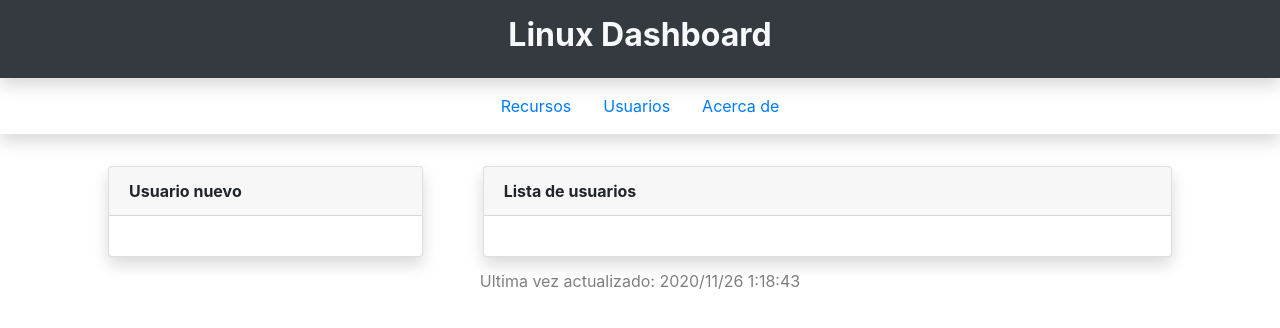
After one commit to devRobots/linux-dashboard, a PHP site: page /pages/usuarios.php in a window 1280 px wide. The commit adds this page. Shown: the top 328 px of the page. Run offline with PHP 8.4, Linux system fonts and the light colour scheme; some libraries are stand-ins or nearby versions.

Commit message:
Diseño web

```diff
--- a/js/donut-ram.js
+++ b/js/donut-ram.js
@@ -3,8 +3,8 @@ google.charts.setOnLoadCallback(drawChart);
 function drawChart() {
 	var data = google.visualization.arrayToDataTable([
 		['MB', 'Porcentaje'],
-		['Usada: 2010244k', 50.886069540916544],
-		['Libre: 1940236k', 49.113930459083456]
+		['Usada: 2208492k', 55.904396427775865],
+		['Libre: 1741988k', 44.095603572224135]
 	]);
 
 	var options = {
--- a/js/gauge-cpu.js
+++ b/js/gauge-cpu.js
@@ -5,9 +5,9 @@ function drawChart() {
 
 	var data = google.visualization.arrayToDataTable([
 		['Label', 'Value'],
-		['1 minuto', 12.600000],
-        ['5 minuto', 13.000000],
-        ['15 minuto', 17.700000]
+		['1 minuto', 5.200000],
+        ['5 minuto', 4.500000],
+        ['15 minuto', 10.500000]
 	]);
 
 	var options = {
--- /dev/null
+++ b/js/update-time.js
@@ -0,0 +1,6 @@
+var today = new Date();
+var date = today.getFullYear() + "/" + (today.getMonth() + 1) + "/" + today.getDate();
+var time = today.getHours() + ":" + today.getMinutes() + ":" + today.getSeconds();
+var dateTime = date + " " + time;
+var output = "Ultima vez actualizado: " + dateTime
+document.getElementById("date").innerHTML = output
--- /dev/null
+++ b/pages/usuarios.php
@@ -0,0 +1,82 @@
+<!DOCTYPE html>
+<html lang="es">
+
+<head>
+	<meta charset="UTF-8">
+	<meta http-equiv="refresh" content="30">
+
+	<title>Parcial III Linux</title>
+
+	<script type="text/javascript" src="https://www.gstatic.com/charts/loader.js"></script>
+	<link rel="stylesheet" href="https://cdn.jsdelivr.net/npm/bootstrap@4.5.3/dist/css/bootstrap.min.css" integrity="sha384-TX8t27EcRE3e/ihU7zmQxVncDAy5uIKz4rEkgIXeMed4M0jlfIDPvg6uqKI2xXr2" crossorigin="anonymous">
+
+	<!-- Scripts de Graficas -->
+	<script type="text/javascript" src="../js/donut-ram.js"></script>
+	<script type="text/javascript" src="../js/gauge-cpu.js"></script>
+</head>
+
+<body>
+	<!-- Header -->
+	<nav>
+		<ul class="navbar navbar-dark bg-dark nav py-md-3 shadow justify-content-center">
+			<li class="nav-item text-light">
+				<h2><strong>Linux Dashboard</strong></h2>
+			</li>
+		</ul>
+		<ul class="nav py-md-2 shadow justify-content-center">
+			<li class="nav-item">
+				<a class="nav-link" href="dashboard.php">Recursos</a>
+			</li>
+			<li class="nav-item">
+				<a class="nav-link active" href="#">Usuarios</a>
+			</li>
+			<li class="nav-item">
+				<a class="nav-link" href="#">Acerca de</a>
+			</li>
+		</ul>
+	</nav>
+
+	<!-- Contenedores -->
+	<div class="container py-md-4">
+		<div class="card-deck p-md-2">
+			<div class="col-4">
+				<div class="card shadow">
+					<div class="card-header">
+						<strong>Usuario nuevo</strong>
+					</div>
+					<div class="card-body ">
+						<!--  -->
+					</div>
+				</div>
+			</div>
+			<div class="col-8">
+				<div class="card shadow">
+					<div class="card-header">
+						<strong>Lista de usuarios</strong>
+					</div>
+					<div class="card-body">
+						<!--  -->
+					</div>
+				</div>
+			</div>
+		</div>
+		<div class="row justify-content-center py-md-1">
+			<span id="date" class="text-black-50"></span>
+		</div>
+	</div>
+
+	<!-- PHP calls -->
+	<?php exec("../scripts/ram.py") ?>
+	<?php exec("../scripts/cpu.py") ?>
+
+	<!-- Bootstrap JS -->
+	<script src="https://code.jquery.com/jquery-3.5.1.slim.min.js" integrity="sha384-DfXdz2htPH0lsSSs5nCTpuj/zy4C+OGpamoFVy38MVBnE+IbbVYUew+OrCXaRkfj" crossorigin="anonymous">
+	</script>
+	<script src="https://cdn.jsdelivr.net/npm/bootstrap@4.5.3/dist/js/bootstrap.bundle.min.js" integrity="sha384-ho+j7jyWK8fNQe+A12Hb8AhRq26LrZ/JpcUGGOn+Y7RsweNrtN/tE3MoK7ZeZDyx" crossorigin="anonymous">
+	</script>
+
+	<!-- Otros JS -->
+	<script type="text/javascript" src="../js/update-time.js"></script>
+</body>
+
+</html>
```
Also changed, not shown: index.php (+3 -20 lines), pages/dashboard.php (added, +96 -0 lines), 1 other file.
